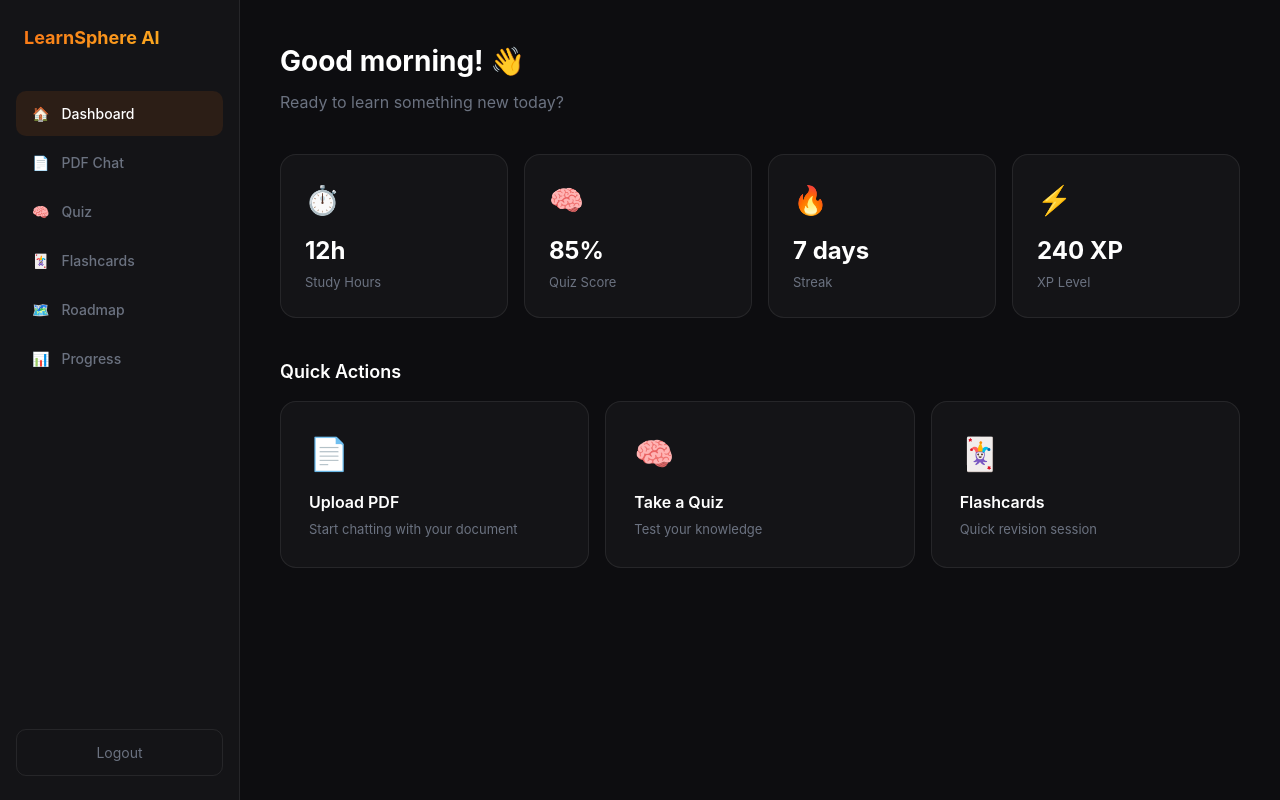
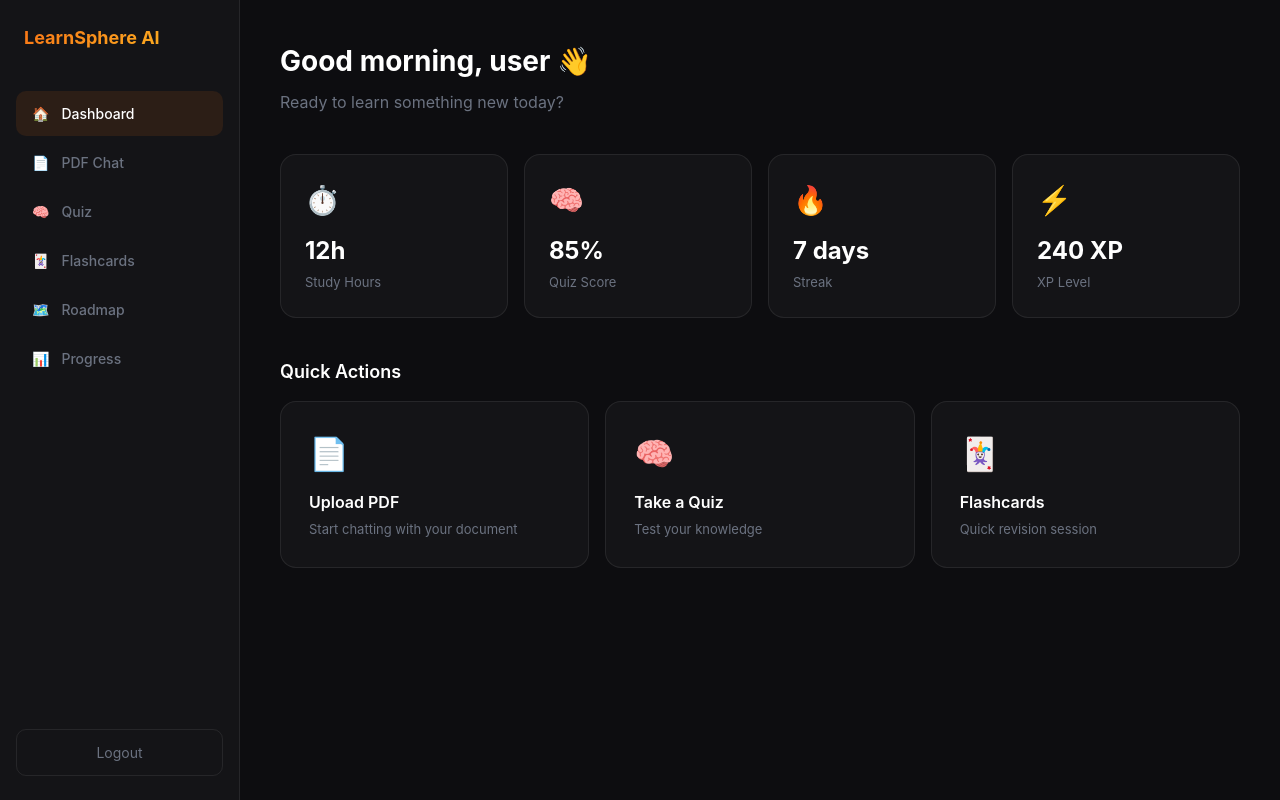
Before and after one commit to Anjalim2228/LearnSphereAI, a React (Vite) app: page /dashboard in a window 1280 px wide. Built offline with nearby package versions, Linux system fonts and the light colour scheme; no server answers; sample sign-in values are in the browser's storage.

Commit message:
dashboard with user info done

```diff
--- a/src/pages/Dashboard.jsx
+++ b/src/pages/Dashboard.jsx
@@ -1,9 +1,16 @@
+import { useState, useEffect } from 'react'
 import { auth } from '../firebase/config'
-import { signOut } from 'firebase/auth'
+import { signOut, onAuthStateChanged } from 'firebase/auth'
 import { useNavigate } from 'react-router-dom'
 
 function Dashboard() {
+  const [user, setUser] = useState(null)
   const navigate = useNavigate()
+
+  useEffect(() => {
+    const unsub = onAuthStateChanged(auth, (u) => setUser(u))
+    return () => unsub()
+  }, [])
 
   const handleLogout = async () => {
     await signOut(auth)
@@ -42,7 +49,9 @@ function Dashboard() {
 
       {/* Main Content */}
       <div style={{ marginLeft: '240px', padding: '40px' }}>
-        <h1 style={{ color: 'white', fontSize: '28px', fontWeight: '700', marginBottom: '8px' }}>Good morning! 👋</h1>
+        <h1 style={{ color: 'white', fontSize: '28px', fontWeight: '700', marginBottom: '8px' }}>
+          Good morning, {user?.email?.split('@')[0]} 👋
+        </h1>
         <p style={{ color: '#6b7280', marginBottom: '40px' }}>Ready to learn something new today?</p>
 
         {/* Stats */}
```
